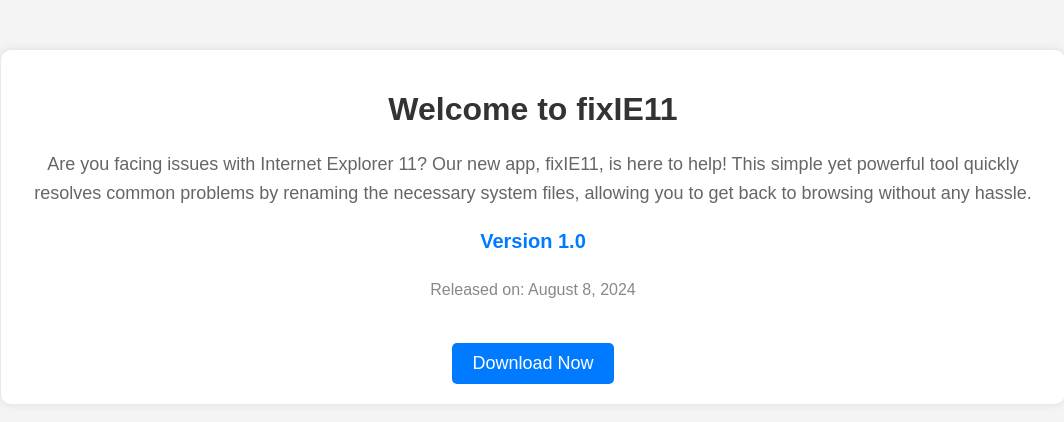
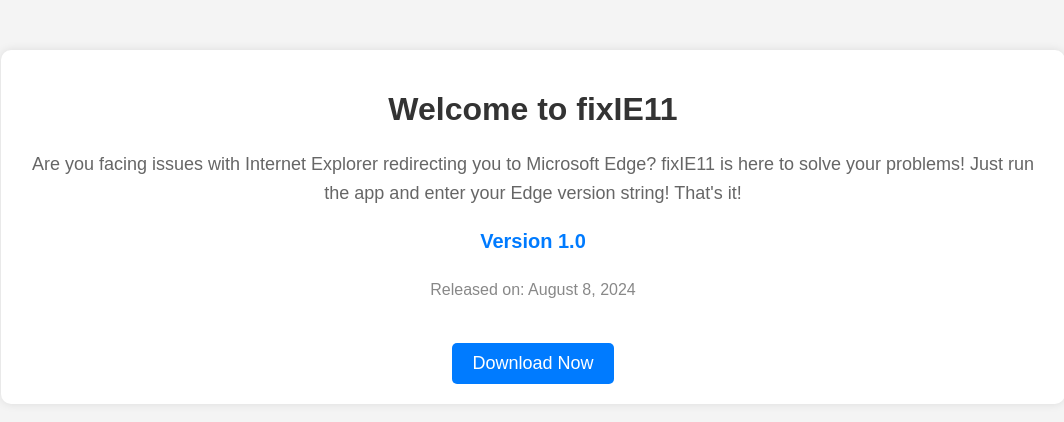
Before and after one commit to oldsoultech/fixIE11, a plain HTML site: page index.html in a window 1280 px wide. Shown: the whole page, without its empty margins (107-1171 px from the left). Drawn offline with Linux system fonts and the light colour scheme.

Commit message:
Update index.html

```diff
--- a/index.html
+++ b/index.html
@@ -60,7 +60,7 @@
 <body>
     <div class="container">
         <h1>Welcome to fixIE11</h1>
-        <p>Are you facing issues with Internet Explorer 11? Our new app, fixIE11, is here to help! This simple yet powerful tool quickly resolves common problems by renaming the necessary system files, allowing you to get back to browsing without any hassle.</p>
+        <p>Are you facing issues with Internet Explorer redirecting you to Microsoft Edge? fixIE11 is here to solve your problems! Just run the app and enter your Edge version string! That's it!</p>
         <p class="version">Version 1.0</p>
         <p class="release-date">Released on: August 8, 2024</p>
         <a href="https://github.com/oldsoultech/fixie11" class="cta-button">Download Now</a>
```
